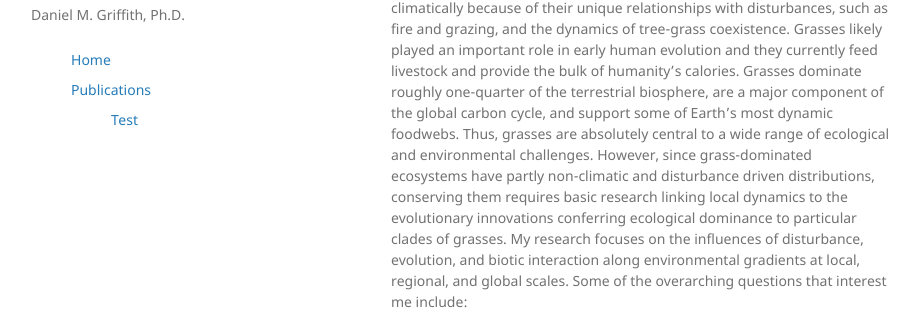
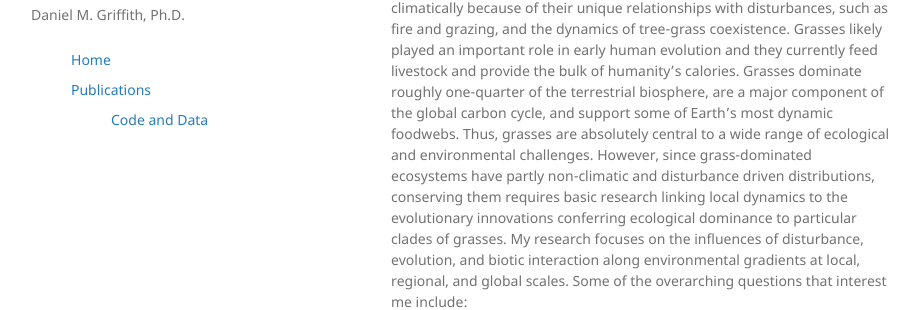
Before and after one commit to griffithdan/griffithdan.github.io, a Jekyll site: the page built from index.md, in a window 1280 px wide. Shown: the part 166-476 px from the top of the page, without its empty margins (179-1100 px from the left). Built offline with Jekyll 4.4.1, drawn with Linux system fonts in a browser that asks for light colours; our own code applies the rules of GitHub Pages for plain Markdown files.

Commit message:
Update navigation.yml

```diff
--- a/_data/navigation.yml
+++ b/_data/navigation.yml
@@ -1,7 +1,7 @@
 - title: Home
-  url: /index.html
+  url: /
 - title: Publications
-  url: /publications.html
+  url: /pages/publications.html
   sublinks:
-      - title: Test
-        url: /publications.html
+      - title: Code and Data
+        url: /pages/code_and_data/publications.html
```
